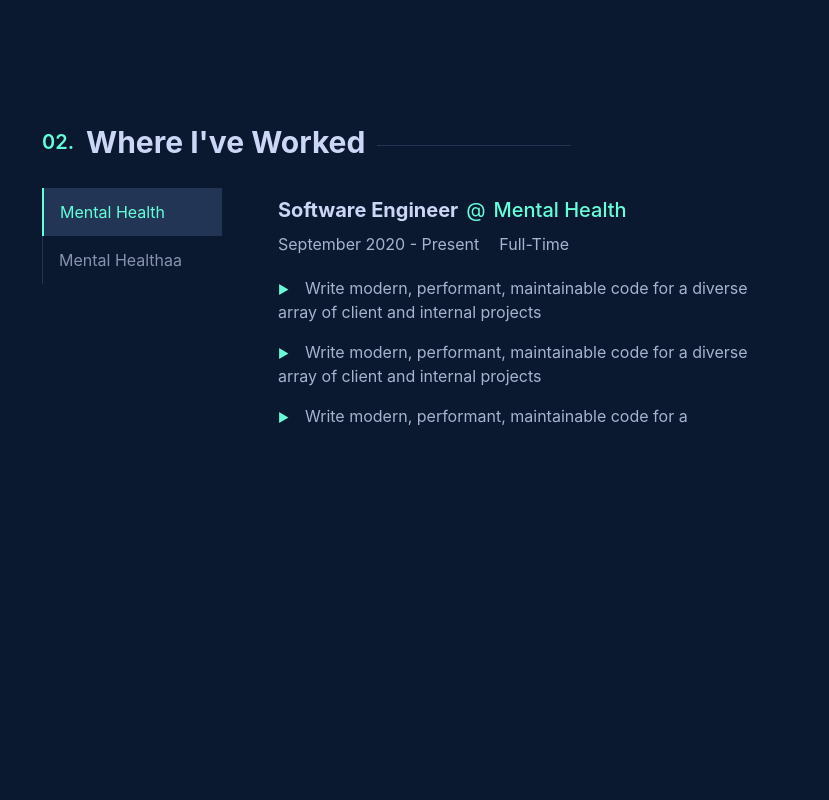
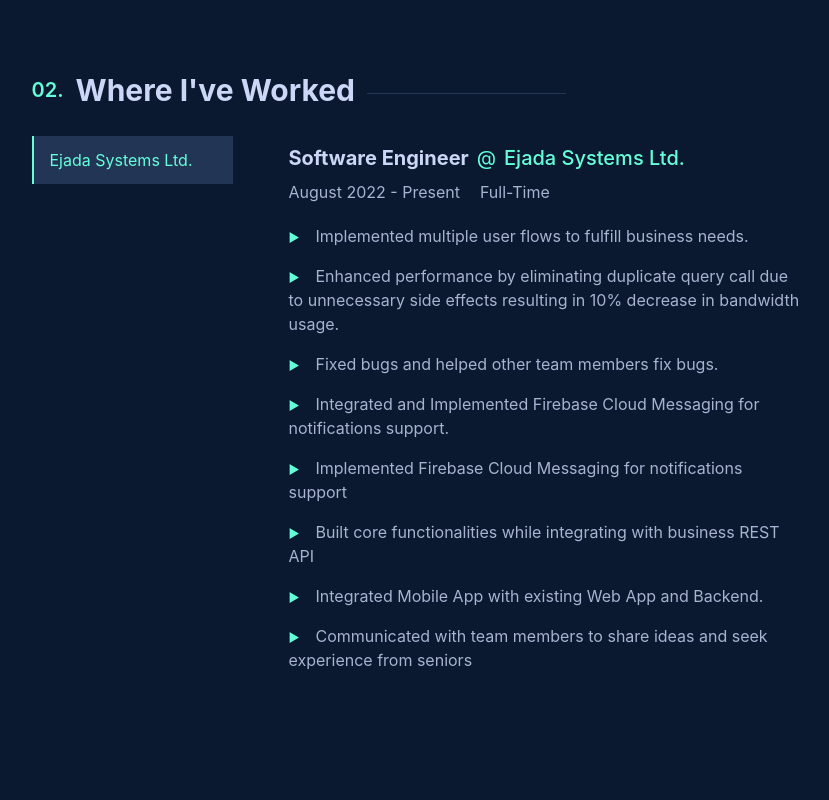
Before and after one commit to adhamhassan99/portfolio, a React (Vite) app: page / in a window 1280 px wide. Shown: the part 1800-2600 px from the top of the page, without its empty margins (210-1039 px from the left). Built offline with nearby package versions, Linux system fonts and the light colour scheme; no server answers.

Commit message:
edited work experience

```diff
--- a/src/components/Credits/Credits.tsx
+++ b/src/components/Credits/Credits.tsx
@@ -1,10 +1,17 @@
 import React from "react";
-
+import { ReactComponent as GithubSVG } from "../../assets/icons8-github-48.svg";
+import { ReactComponent as TwitterSVG } from "../../assets/icons8-twitter.svg";
+import { ReactComponent as LinkedINSVG } from "../../assets/icons8-linkedin.svg";
 type Props = {};
 
 const Credits = (props: Props) => {
   return (
-    <div className="flex flex-col items-center pb-3">
+    <div className="flex flex-col items-center pb-6">
+      <div className="xl:hidden flex mb-4 items-center gap-24">
+        <GithubSVG className="fill-Slate hover:fill-Green " />
+        <TwitterSVG className="fill-Slate hover:fill-Green " />
+        <LinkedINSVG className="fill-Slate hover:fill-Green " />
+      </div>
       <div className="flex gap-3 text-sm">
         <a
           className="hover:text-Green text-LightestSlate"
--- a/src/components/Hero/Hero.tsx
+++ b/src/components/Hero/Hero.tsx
@@ -20,8 +20,12 @@
           I'm a software engineer specializing in building outstanding digital
           experiences. Currently, I'm building scalable and highly available
           products at{" "}
+          {/*
+          before:w-0 after:w-0 hover:after:w-40 hover:after:duration-500 hover:after:h-[2px] hover:after:bg-Green after:absolute after:bottom-[24.5rem] after:left-[40rem]
+
+          */}
           <a
-            className="text-Green hover:text-Green before:w-0 after:w-0 hover:after:w-40 hover:after:duration-500 hover:after:h-[2px] hover:after:bg-Green after:absolute after:bottom-[24.5rem] after:left-[40rem]"
+            className="text-Green hover:text-Green "
             href="https://www.ejada.com/"
             target="_blank"
           >
--- a/src/components/WorkedPlacesSelector/WorkedPlacesSelector.tsx
+++ b/src/components/WorkedPlacesSelector/WorkedPlacesSelector.tsx
@@ -6,25 +6,19 @@
 
 const workExperience = [
   {
-    company: "Mental Health",
+    company: "Ejada Systems Ltd.",
     companySite: "https://www.ejada.com",
     position: "Software Engineer",
-    date: "September 2020 - Present",
+    date: "August 2022 - Present",
     description: [
-      "Write modern, performant, maintainable code for a diverse array of client and internal projects",
-      "Write modern, performant, maintainable code for a diverse array of client and internal projects",
-      "Write modern, performant, maintainable code for a",
-    ],
-  },
-  {
-    company: "Mental Healthaa",
-    companySite: "https://www.ejada.com",
-    position: "Software Engineer",
-    date: "September 2020 - Present",
-    description: [
-      "Write modern, performant, maintainable code for a diverse array of client and internal projects",
-      "Write modern, performant, maintainable code for a diverse array of client and internal projects",
-      "Write modern, performant, maintainable code for a",
+      "Implemented multiple user flows to fulfill business needs.",
+      "Enhanced performance by eliminating duplicate query call due to unnecessary side effects resulting in 10% decrease in bandwidth usage.",
+      "Fixed bugs and helped other team members fix bugs.",
+      "Integrated and Implemented Firebase Cloud Messaging for notifications support.",
+      "Implemented Firebase Cloud Messaging for notifications support",
+      "Built core functionalities while integrating with business REST API",
+      "Integrated Mobile App with existing Web App and Backend.",
+      "Communicated with team members to share ideas and seek experience from seniors",
     ],
   },
 ];
```
Also changed, not shown: src/components/NavBar/NavBar.tsx (+0 -36 lines), src/components/WorkItem/WorkItem.tsx (+0 -11 lines).
